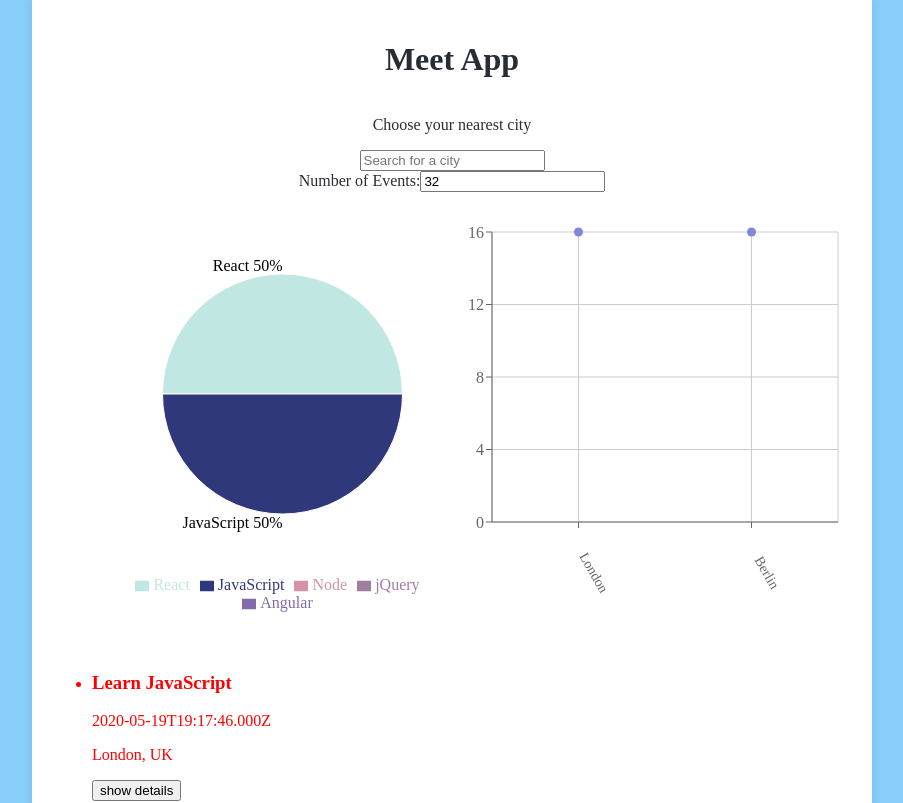
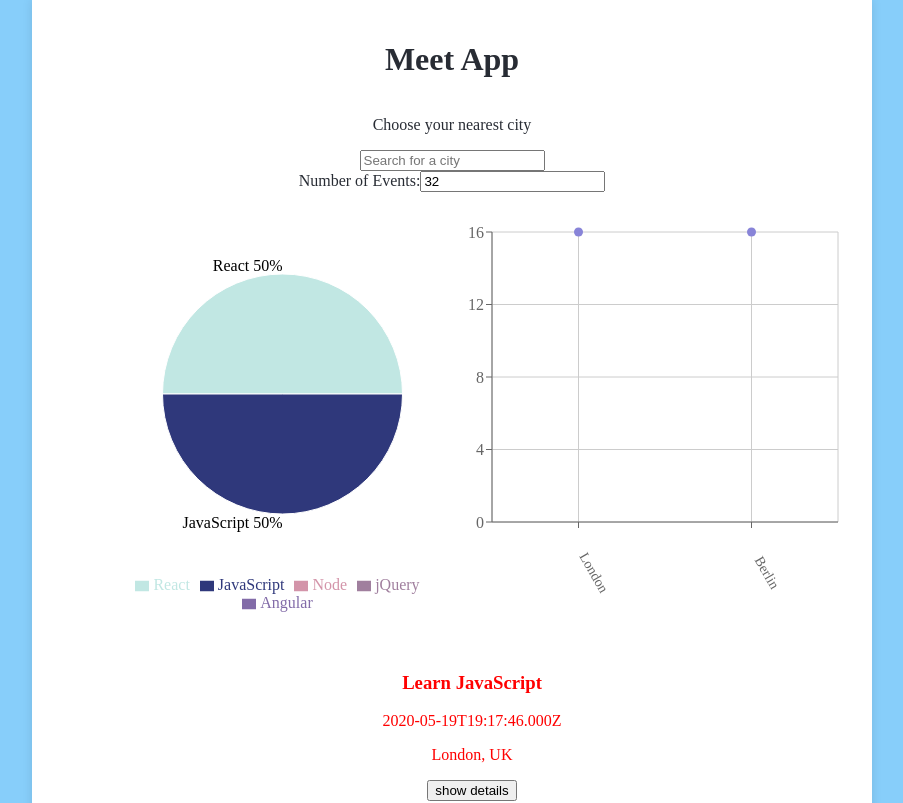
Before and after one commit to rlunatrepczynski/meet, a React (Create React App) app: page / in a window 1280 px wide. Shown: the top 803 px of the page, without its empty margins (188-1091 px from the left). Built offline with nearby package versions, Linux system fonts and the light colour scheme; what atatus-spa would draw is missing.

Commit message:
Update App.css
Added styling to .event and #event-list

```diff
--- a/src/App.css
+++ b/src/App.css
@@ -21,6 +21,10 @@ h1 {
 }
 
 .suggestions {
+  text-align: center;
+}
+
+.event {
   text-align: center;
 }
 
@@ -60,6 +64,9 @@ li {
   list-style-type: none;
 }
 
+#event-list li {
+  list-style-type: none;
+}
 
 .details-btn {
   text-align: center;
```
